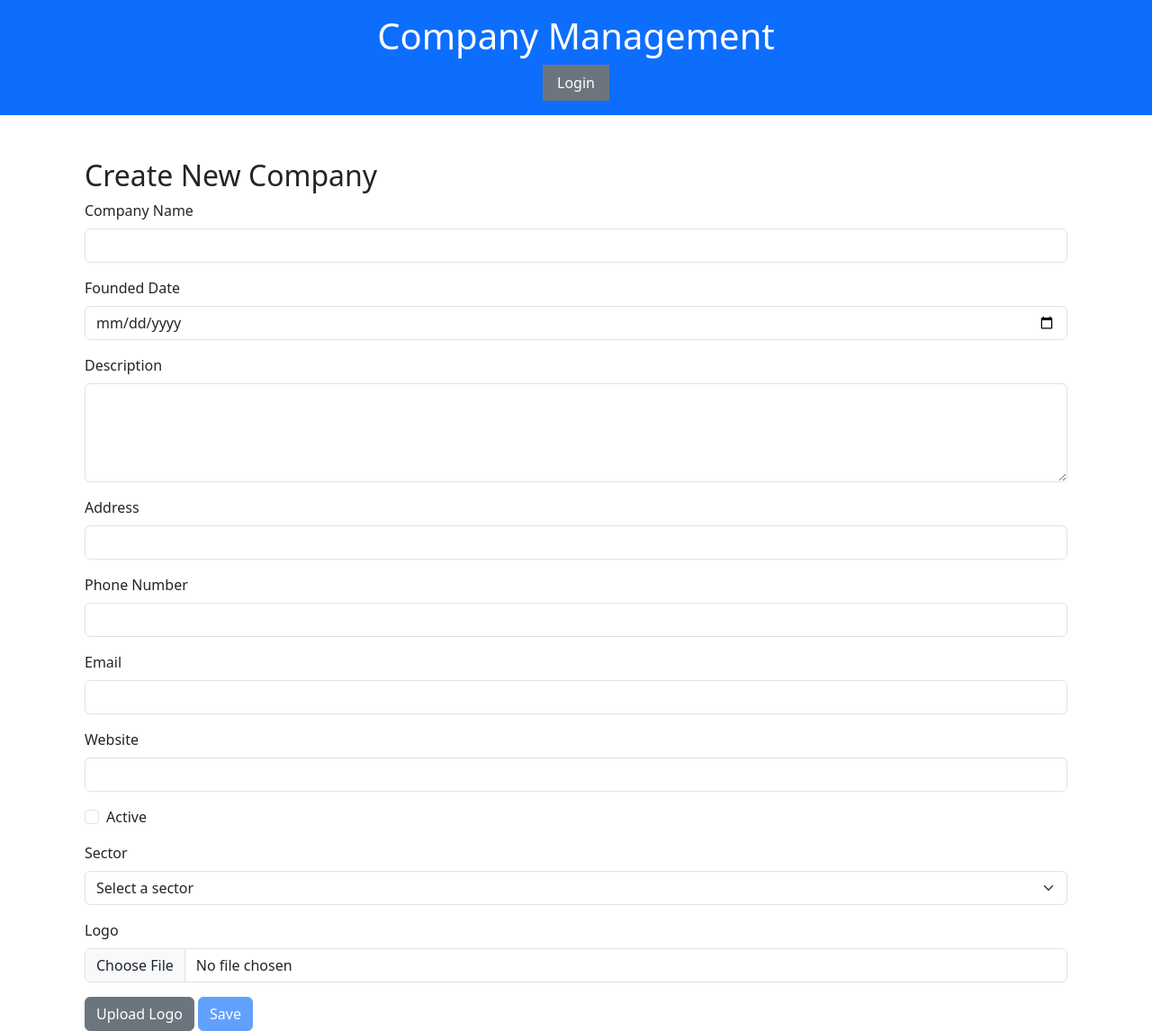
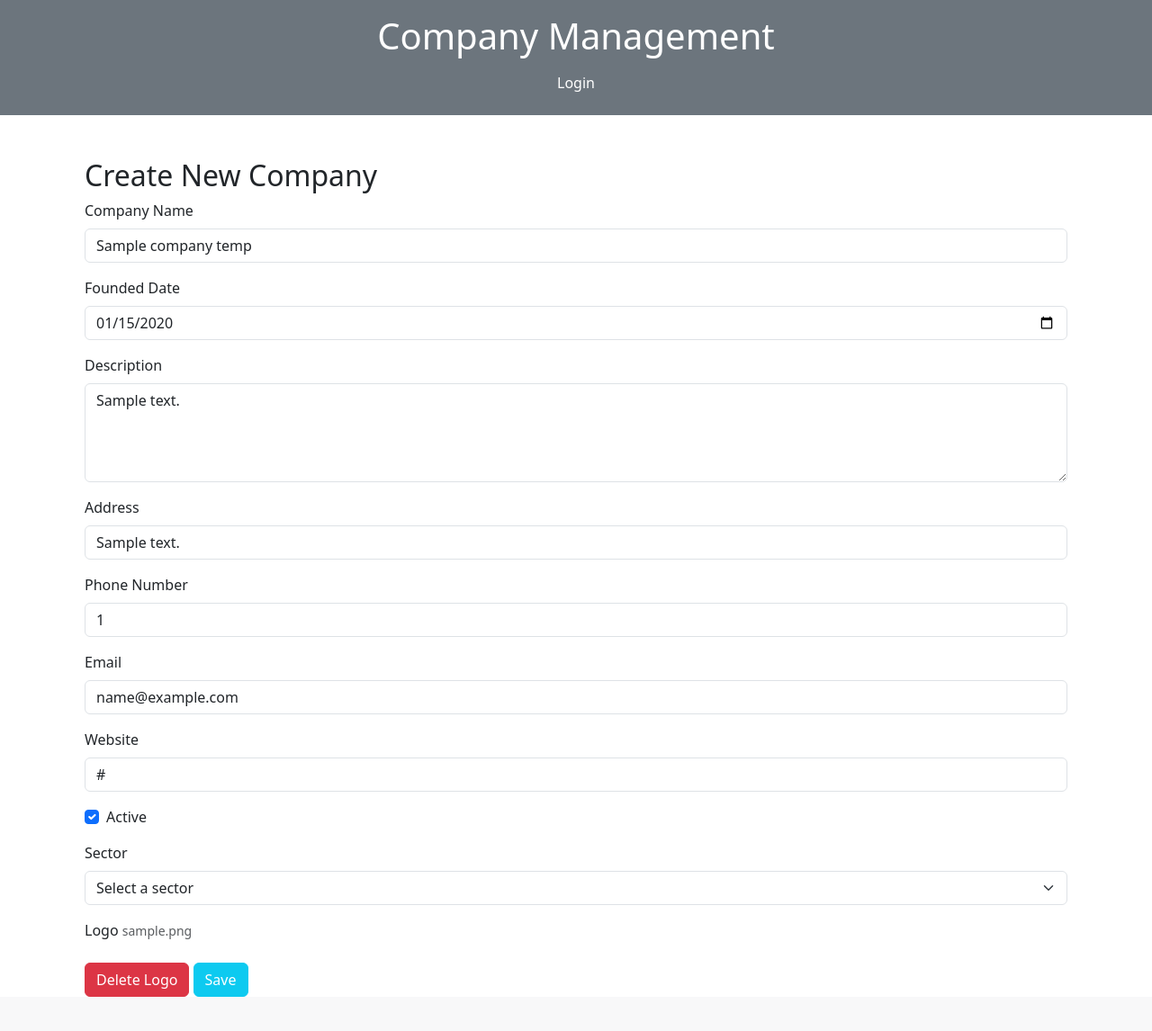
Before and after one commit to sezerensari-b/file_upload_magic, a Django app: template magicfile/apps/general/templates/general/create_company.html in a window 1280 px wide. Shown: the whole page at 90% size. After the commit the page ends 1108 px from the top, so only its background shows below. Run offline with Django 5.2, Linux system fonts and the light colour scheme; the template is opened without the code that fills it: most values are stand-ins (such as "Sample title", 1, 10 or a date in 2020); some libraries are stand-ins or nearby versions.

Commit message:
feat: form draft structure and styling

```diff
--- /dev/null
+++ b/magicfile/apps/general/static/general/js/draft.js
@@ -0,0 +1,33 @@
+document.addEventListener("DOMContentLoaded", () => {
+    const companyForm = document.getElementById('company-form');
+    const fileLogo = document.getElementById('file_logo')
+
+    companyForm.addEventListener('input', function () {
+        const formData = new FormData(companyForm);
+        const data = {};
+
+        formData.forEach((value, key) => {
+            if(key != 'logo' && key != 'file_logo'){
+                data[key] = value;
+            }
+        });
+
+        data['active'] = companyForm.querySelector('[name="active"]').checked ? 'on' : '';
+
+        $.ajax({
+            url: '/temp-company-edit/',
+            type: 'PUT',
+            headers: {
+                'X-CSRFToken': $('input[name=csrfmiddlewaretoken]').val(),
+                'Content-Type': 'application/json'
+            },
+            data: JSON.stringify(data),
+            success: function(response) {
+                console.log('CompanyTemp updated successfully.');
+            },
+            error: function(xhr) {
+                console.error('Error updating CompanyTemp.');
+            }
+        });
+    });
+});
--- a/magicfile/apps/general/static/general/js/script.js
+++ b/magicfile/apps/general/static/general/js/script.js
@@ -1,6 +1,24 @@
 document.addEventListener("DOMContentLoaded", () => {
     const fileInput = document.querySelector("#logo");
     let currentRequest = null;
+
+    function initForm (){
+        let fileLogoVal = $('#file_logo').val()
+        if(fileLogoVal != ''){
+            $(fileInput).hide();
+            $('#upload-logo .button-text').text('Delete Logo');
+            $('#upload-logo').removeClass('btn-secondary').addClass('btn-danger');
+            $('#logo-filename').text(fileLogoVal.split('/').pop());
+            $('#company-form button[type="submit"]').prop('disabled', false);
+        } else {
+            $(fileInput).show();
+            $('#upload-logo .button-text').text('Upload Logo');
+            $('#upload-logo').removeClass('btn-danger').addClass('btn-secondary');
+            $('#logo-filename').text('');
+        }
+    }
+
+    initForm();
 
     fileInput.addEventListener('change', function () {
         const allowedExtensions = [
@@ -23,24 +41,6 @@ document.addEventListener("DOMContentLoaded", () => {
             setLoading('error')
         }
 
-        let fileLogo =  $('#file_logo').val();
-        if(fileLogo) {
-            fileToDelete = $('#file_logo').val()
-            deleteLogoFromView();
-
-            $.ajax({
-                url: '/logo-delete/',
-                type: 'POST',
-                data: {
-                    'file_logo': fileToDelete,
-                    'csrfmiddlewaretoken': $('input[name="csrfmiddlewaretoken"]').val()
-                },
-                error: function(xhr) {
-                    console.log("delete error")
-                }
-            });
-        }
-
     });
 
     $('#upload-logo').click(function() {
@@ -50,8 +50,9 @@ document.addEventListener("DOMContentLoaded", () => {
         if (!fileLogo) {
             var formData = new FormData();
             formData.append('logo', logoFile);
+            formData.append('csrfmiddlewaretoken', $('input[name="csrfmiddlewaretoken"]').val())
 
-            setLoading('start', 'upload')
+            setLoading('start')
 
             currentRequest = $.ajax({
                 url: '/logo-upload/',
@@ -62,6 +63,7 @@ document.addEventListener("DOMContentLoaded", () => {
                 success: function(response) {
                     $('#file_logo').val(response.file_logo);
                     setLoading('complete')
+                    initForm();
                 },
                 error: function(xhr) {
                     setLoading('error')
@@ -77,6 +79,9 @@ document.addEventListener("DOMContentLoaded", () => {
                 data: {
                     'file_logo': fileToDelete,
                     'csrfmiddlewaretoken': $('input[name="csrfmiddlewaretoken"]').val()
+                },
+                success(response){
+                    initForm();
                 },
                 error: function(xhr) {
                     console.log("delete error")
@@ -104,8 +109,6 @@ document.addEventListener("DOMContentLoaded", () => {
             $('#upload-logo .spinner-border').addClass('d-none');
             $('#upload-logo').attr('disabled', false);
             currentRequest = null;
-            $('#upload-logo .button-text').text('Delete Logo');
-            $('#upload-logo').removeClass('btn-secondary').addClass('btn-danger');
         }
         else if (activater == 'error'){
             $('#upload-logo .spinner-border').addClass('d-none');
--- a/magicfile/apps/general/templates/general/base.html
+++ b/magicfile/apps/general/templates/general/base.html
@@ -4,21 +4,23 @@
 <head>
     <meta charset="UTF-8">
     <meta name="viewport" content="width=device-width, initial-scale=1.0">
-    <title>{% block title %}My Company App{% endblock %}</title>
+    <title>{% block title %}App{% endblock %}</title>
     <link rel="stylesheet" href="{% static 'general/css/styles.css' %}">
     <link href="https://cdn.jsdelivr.net/npm/bootstrap@5.3.3/dist/css/bootstrap.min.css" rel="stylesheet" integrity="sha384-QWTKZyjpPEjISv5WaRU9OFeRpok6YctnYmDr5pNlyT2bRjXh0JMhjY6hW+ALEwIH" crossorigin="anonymous">
 </head>
 <body>
-    <header class="bg-primary text-white p-3 text-center">
-        <h1>Company Management</h1>
+    <header class="bg-secondary p-3 text-center">
+        <a class="text-white text-decoration-none link-info"  href="{% url 'index' %}">
+            <h1>Company Management</h1>
+        </a>
         <nav class="">
             <ul class="nav gap-3 justify-content-center">
                 {% if request.user.is_authenticated %}
-                <li class="nav-item"><a class="nav-link text-white bg-secondary" href="{% url 'list_company' %}">Company List</a></li>
-                <li class="nav-item"><a class="nav-link text-white bg-secondary" href="{% url 'create_company' %}">Company Create</a></li>
-                <li class="nav-item"><a class="nav-link text-white bg-secondary" href="{% url 'logout' %}">Logout</a></li>
+                <li class="nav-item"><a class="nav-link text-white link-info" href="{% url 'list_company' %}">List</a></li>
+                <li class="nav-item"><a class="nav-link text-white link-info" href="{% url 'create_company' %}">Create</a></li>
+                <li class="nav-item"><a class="nav-link text-white link-info" href="{% url 'logout' %}">Logout</a></li>
                 {% else  %}
-                <li class="nav-item"><a class="nav-link text-white bg-secondary" href="{% url 'login' %}">Login</a></li>
+                <li class="nav-item"><a class="nav-link text-white link-info" href="{% url 'login' %}">Login</a></li>
                 {% endif %}
 
             </ul>
--- a/magicfile/apps/general/templates/general/create_company.html
+++ b/magicfile/apps/general/templates/general/create_company.html
@@ -12,7 +12,7 @@
 
         <div class="mb-3">
             <label for="name" class="form-label">Company Name</label>
-            <input type="text" id="name" name="name" class="form-control" required>
+            <input type="text" id="name" name="name" value="{{ company_temp.name|default_if_none:'' }}" class="form-control" required>
             {% if 'name' in errors %}
             <div class="alert alert-danger mt-2 p-2">{{ errors.name.0 }}</div>
             {% endif %}
@@ -20,7 +20,7 @@
 
         <div class="mb-3">
             <label for="founded_date" class="form-label">Founded Date</label>
-            <input type="date" id="founded_date" name="founded_date" class="form-control" required>
+            <input type="date" id="founded_date" name="founded_date" value="{{ company_temp.founded_date|default_if_none:''|date:'Y-m-d' }}" class="form-control" required>
             {% if 'founded_date' in errors %}
             <div class="alert alert-danger mt-2 p-2">{{ errors.founded_date.0 }}</div>
             {% endif %}
@@ -28,7 +28,7 @@
 
         <div class="mb-3">
             <label for="description" class="form-label">Description</label>
-            <textarea id="description" name="description" class="form-control" rows="4"></textarea>
+            <textarea id="description" name="description" class="form-control" rows="4">{{ company_temp.description|default_if_none:'' }}</textarea>
             {% if 'description' in errors %}
             <div class="alert alert-danger mt-2 p-2">{{ errors.description.0 }}</div>
             {% endif %}
@@ -36,7 +36,7 @@
 
         <div class="mb-3">
             <label for="address" class="form-label">Address</label>
-            <input type="text" id="address" name="address" class="form-control" required>
+            <input type="text" id="address" name="address" value="{{ company_temp.address|default_if_none:'' }}" class="form-control" required>
             {% if 'address' in errors %}
             <div class="alert alert-danger mt-2 p-2">{{ errors.address.0 }}</div>
             {% endif %}
@@ -44,7 +44,7 @@
 
         <div class="mb-3">
             <label for="phone_number" class="form-label">Phone Number</label>
-            <input type="text" id="phone_number" name="phone_number" class="form-control" required>
+            <input type="text" id="phone_number" name="phone_number" value="{{ company_temp.phone_number|default_if_none:'' }}" class="form-control" required>
             {% if 'phone_number' in errors %}
             <div class="alert alert-danger mt-2 p-2">{{ errors.phone_number.0 }}</div>
             {% endif %}
@@ -52,7 +52,7 @@
 
         <div class="mb-3">
             <label for="email" class="form-label">Email</label>
-            <input type="email" id="email" name="email" class="form-control" required>
+            <input type="email" id="email" name="email" value="{{ company_temp.email|default_if_none:'' }}" class="form-control" required>
             {% if 'email' in errors %}
             <div class="alert alert-danger mt-2 p-2">{{ errors.email.0 }}</div>
             {% endif %}
@@ -60,14 +60,14 @@
 
         <div class="mb-3">
             <label for="website" class="form-label">Website</label>
-            <input type="url" id="website" name="website" class="form-control">
+            <input type="url" id="website" name="website" value="{{ company_temp.website|default_if_none:'' }}" class="form-control">
             {% if 'website' in errors %}
             <div class="alert alert-danger mt-2 p-2">{{ errors.website.0 }}</div>
             {% endif %}
         </div>
 
         <div class="mb-3 form-check">
-            <input type="checkbox" id="active" name="active" class="form-check-input">
+            <input type="checkbox" id="active" name="active" {% if company_temp.active %}checked{% endif %} class="form-check-input">
             <label for="active" class="form-check-label">Active</label>
             {% if 'active' in errors %}
             <div class="alert alert-danger mt-2 p-2">{{ errors.active.0 }}</div>
@@ -78,10 +78,10 @@
             <label for="sector" class="form-label">Sector</label>
             <select id="sector" name="sector" class="form-select" required>
                 <option value="">Select a sector</option>
-                <option value="tech">Technology</option>
-                <option value="finance">Finance</option>
-                <option value="health">Health</option>
-                <option value="education">Education</option>
+                <option value="tech" {% if company_temp.sector == "tech" %}selected{% endif %}>Technology</option>
+                <option value="finance" {% if company_temp.sector == "finance" %}selected{% endif %}>Finance</option>
+                <option value="health" {% if company_temp.sector == "health" %}selected{% endif %}>Health</option>
+                <option value="education" {% if company_temp.sector == "education" %}selected{% endif %}>Education</option>
             </select>
             {% if 'sector' in errors %}
             <div class="alert alert-danger mt-2 p-2">{{ errors.sector.0 }}</div>
@@ -91,7 +91,8 @@
         <div class="mb-3">
             <label for="logo" class="form-label">Logo</label>
             <input type="file" id="logo" accept="image/*, video/*" name="logo" class="form-control" required>
-            <input type="hidden" id="file_logo" name="file_logo">
+            <input type="hidden" id="file_logo" name="file_logo" value="{{ company_temp.logo }}">
+            <span id="logo-filename" class="form-text"></span>
             {% if 'logo' in errors %}
             <div class="alert alert-danger mt-2 p-2">{{ errors.logo.0 }}</div>
             {% endif %}
@@ -101,7 +102,7 @@
             <span class="spinner-border spinner-border-sm d-none" role="status" aria-hidden="true"></span>
             <span class="button-text">Upload Logo</span>
         </button>
-        <button type="submit" disabled class="btn btn-primary">Save</button>
+        <button type="submit" disabled class="btn btn-info text-white">Save</button>
 
         <div id="upload-result"></div>
 
@@ -112,4 +113,5 @@
 {% block scripts%}
 {{ block.super }}
 <script src="{% static 'general/js/script.js' %}"></script>
+<script src="{% static 'general/js/draft.js' %}"></script>
 {% endblock %}
--- a/magicfile/apps/general/templates/general/login.html
+++ b/magicfile/apps/general/templates/general/login.html
@@ -7,7 +7,7 @@
         <form method="post">
             {% csrf_token %}
             {{ form|crispy }}
-            <button type="submit" class="btn btn-primary">Login</button>
+            <button type="submit" class="btn btn-info text-white">Login</button>
         </form>
     </div>
 {% endblock %}
--- a/magicfile/apps/general/urls.py
+++ b/magicfile/apps/general/urls.py
@@ -1,5 +1,5 @@
 from django.urls import path
-from .views import create_company, list_company, upload_logo, delete_logo, index, login, logout
+from .views import create_company, list_company, upload_logo, delete_logo, index, login, logout, edit_temp_company
 
 urlpatterns = [
     path('company-create/', create_company, name='create_company'),
@@ -9,4 +9,5 @@ urlpatterns = [
     path('', index, name='index'),
     path('login/', login, name='login'),
     path('logout/', logout, name='logout'),
+    path('temp-company-edit/', edit_temp_company, name='create_temp_company'),
 ]
```
Also changed, not shown: magicfile/apps/general/models.py (+21 -0 lines), magicfile/apps/general/views.py (+58 -6 lines), magicfile/apps/general/migrations/0001_initial.py, magicfile/apps/general/migrations/0002_company_delete_myfile.py (deleted), magicfile/apps/general/migrations/0003_alter_company_logo.py (deleted).
